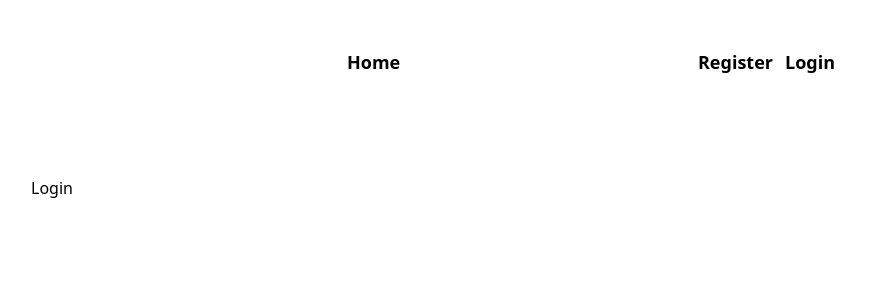
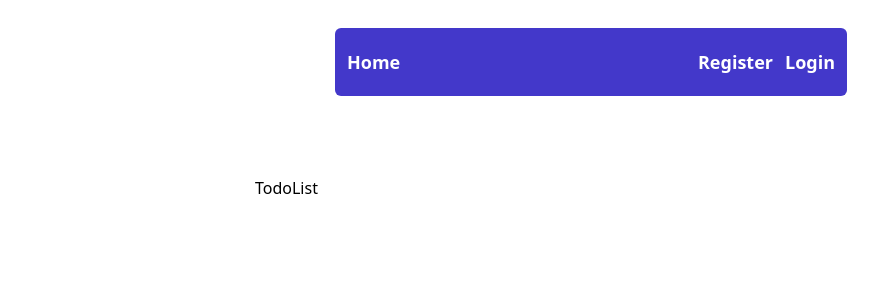
Before and after one commit to mahmoudgala1/fullstack-todo-app, a React (Vite) app: page / in a window 1280 px wide. Before the commit this address led to /login. Shown: the top 300 px of the page, without its empty margins (49-927 px from the left). Built offline with nearby package versions, Linux system fonts and the light colour scheme.

Commit message:
Add Login and Register Page

```diff
--- a/src/components/Navbar.tsx
+++ b/src/components/Navbar.tsx
@@ -18,13 +18,13 @@ const Navbar = () => {
   //   }, 1500);
   // };
   return (
-    <nav className="max-w-lg mx-auto mt-7 mb-20 px-3 py-5 rounded-md">
+    <nav className="max-w-lg mx-auto mt-7 mb-20 px-3 py-5 rounded-md bg-indigo-700 text-white">
       <ul className="flex items-center justify-between">
-        <li className="text-black duration-200 font-semibold text-lg">
+        <li className="duration-200 font-semibold text-lg">
           <NavLink to="/">Home</NavLink>
         </li>
         {userData ? (
-          <div className="flex items-center text-indigo-600 space-x-4">
+          <div className="flex items-center space-x-4">
             <li className="duration-200 text-lg">
               <NavLink to="/todos">todos</NavLink>
             </li>
@@ -40,10 +40,10 @@ const Navbar = () => {
           </div>
         ) : (
           <p className="flex items-center space-x-3">
-            <li className="text-black duration-200 font-semibold text-lg">
+            <li className="duration-200 font-semibold text-lg">
               <NavLink to="/register">Register</NavLink>
             </li>
-            <li className="text-black duration-200 font-semibold text-lg">
+            <li className="duration-200 font-semibold text-lg">
               <NavLink to="/login">Login</NavLink>
             </li>
           </p>
--- a/src/pages/Login.tsx
+++ b/src/pages/Login.tsx
@@ -1,8 +1,25 @@
+import { useState } from "react";
+import Button from "../components/ui/Button";
+import Input from "../components/ui/Input";
 
 const Login = () => {
+  const [isLoading, setIsLoading] = useState(false);
+
   return (
-    <div>Login</div>
-  )
-}
+    <div className="max-w-md mx-auto">
+      <h2 className="text-center mb-4 text-3xl font-semibold">
+        Login to get access!
+      </h2>
+      <form className="space-y-4">
+        <Input type="email" name="email" placeholder="Email address" required />
+        <Input type="email" name="email" placeholder="Password" required />
 
-export default Login
+        <Button fullWidth isLoading={isLoading}>
+          Login
+        </Button>
+      </form>
+    </div>
+  );
+};
+
+export default Login;
--- a/src/pages/Register.tsx
+++ b/src/pages/Register.tsx
@@ -1,8 +1,24 @@
+import { useState } from "react";
+import Button from "../components/ui/Button";
+import Input from "../components/ui/Input";
 
 const Register = () => {
+  const [isLoading, setIsLoading] = useState(false);
   return (
-    <div>Register</div>
-  )
+    <div className="max-w-md mx-auto">
+      <h2 className="text-center mb-4 text-3xl font-semibold">
+        Register to get access!
+      </h2>
+      <form className="space-y-4" >
+        <Input type="text" name="username" placeholder="Username" required />
+        <Input type="email" name="email" placeholder="Email address" required />
+        <Input type="password" name="email" placeholder="Password" required />
+        <Button fullWidth isLoading={isLoading}>
+          {isLoading ? "Loading... " : "Register"}
+        </Button>
+      </form>
+    </div>
+  );
 }
 
 export default Register
--- a/src/router/index.tsx
+++ b/src/router/index.tsx
@@ -16,7 +16,7 @@ import TodosPage from "../pages/Todos";
 // const userDataString = localStorage.getItem(storageKey);
 // const userData = userDataString ? JSON.parse(userDataString) : null;
 
-const isLoggedIn = false;
+const isLoggedIn = true;
 const userData: { emil: string } | null = isLoggedIn
   ? { emil: "email@gmail.com" }
   : null;
```
